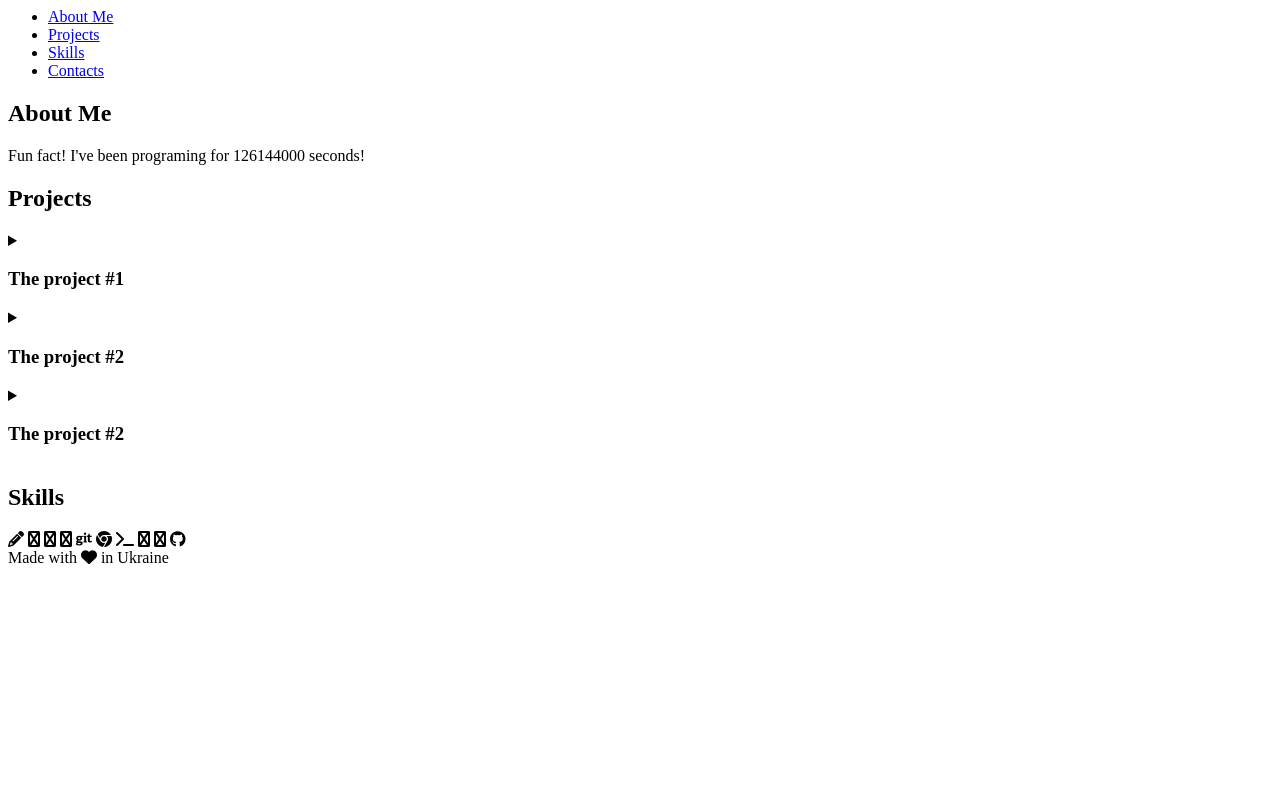
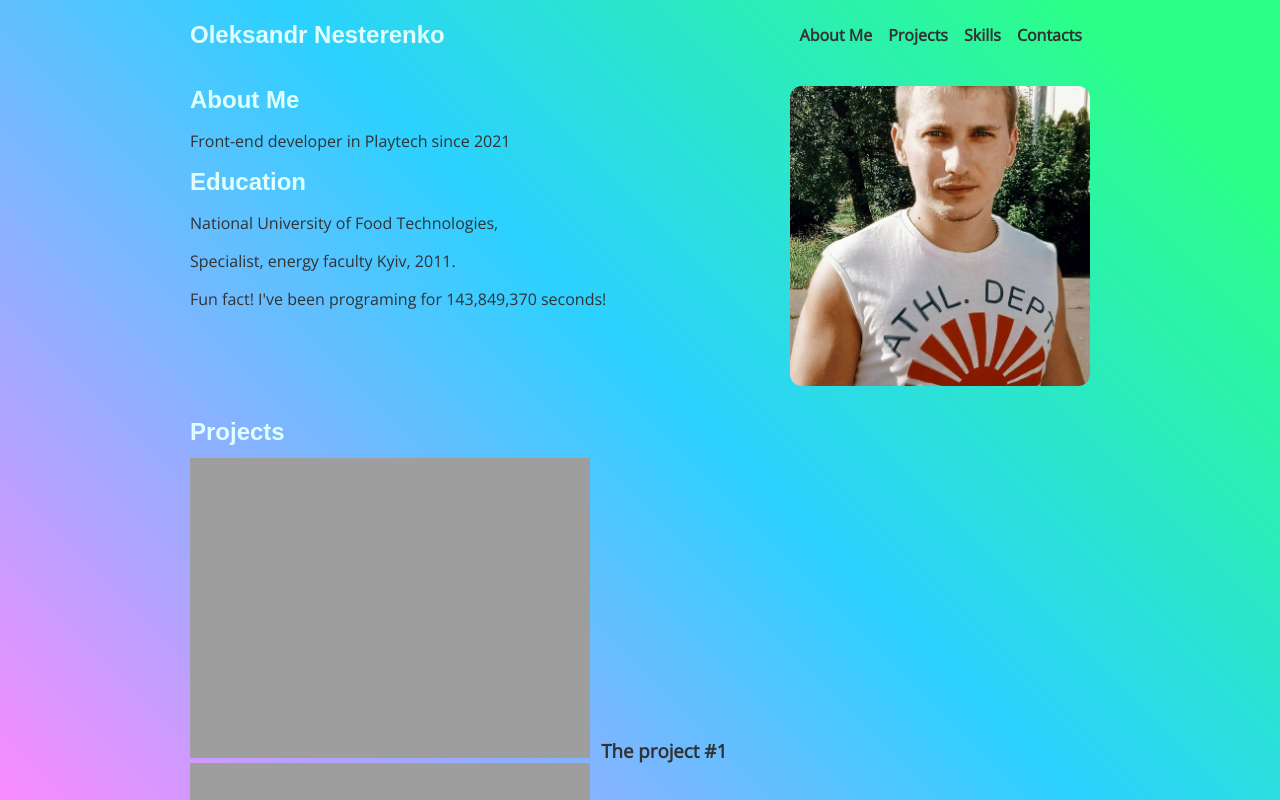
Before and after one commit to Stan0men/Portfolio, a plain HTML site: page index.html in a window 1280 px wide. Shown: the top 800 px of the page. Drawn offline with nearby package versions, Linux system fonts and the light colour scheme; files that its build step writes are made by us from their sources; a web font is replaced by a local one.

Commit message:
add styles, content, some js

```diff
--- a/index.html
+++ b/index.html
@@ -2,12 +2,12 @@
   <meta charset="UTF-8">
   <meta name="viewport" content="width=device-width, initial-scale=1.0">
   <title>My Portfolio</title>
-  <link rel="stylesheet" href="styles/styles.css">
-  <script src="https://use.fontawesome.com/f019e3be40.js"></script>
+  <link rel="stylesheet" href="styles.css">
+  <script src="https://kit.fontawesome.com/e1b4e19bb3.js" crossorigin="anonymous"></script>
 </head>
 <body>
   <nav>
-    <h2 id="logo"></h2>
+    <h2 id="logo">Oleksandr Nesterenko</h2>
     <ul class="navigation-items">
       <li class="navigation-item"><a href="#about-me">About Me</a></li>
       <li class="navigation-item"><a href="#projects">Projects</a></li>
@@ -21,13 +21,18 @@
       <div class="about-me-container">
         <div class="about-me-text-container">
           <h2>About Me</h2>
-
+          <p>Front-end developer in Playtech since 2021</p>
+          <h2>Education</h2>
+          <p>National University of Food Technologies,</p>
+          <p>Specialist, energy faculty Kyiv, 2011.</p>
           <p>
             Fun fact! I've been programing for
             <span id="time-container">126144000</span> seconds!
           </p>
         </div>
+        <img src="/img/me.jpg" class="portrait"></img>
       </div>
+
     </section>
 
     <section id="projects">
@@ -54,21 +59,16 @@
     <section id="skills">
       <h2>Skills</h2>
       <div id="skills-container">
-        <i class="fa fa-pencil" ></i>
-        <i class="fa fa-css3-alt"></i>
-        <i class="fa fa-js"></i>
-        <i class="fa fa-figma"></i>
-        <i class="fa fa-git"></i>
-        <i class="fa fa-chrome"></i>
-        <i class="fa fa-terminal"></i>
-        <i class="fa fa-npm"></i>
-        <i class="fa fa-node"></i>
-        <i class="fa fa-github"></i>
+        <i class="fa-brands fa-css3-alt" aria-hidden="true" title="CSS3"></i>
+        <i class="fa-brands fa-html5" aria-hidden="true" title="HTML5"></i>
+        <i class="fa-brands fa-js" aria-hidden="true" title="JavaScript"></i>
+        <i class="fa-brands fa-figma" aria-hidden="true" title="Figma"></i>
+        <i class="fa-brands fa-git-alt" aria-hidden="true" title="Git"></i>
       </div>
     </section>
   </main>
 
-  <footer>Made with <i class="fa fa-heart"></i> in Ukraine</footer>
+  <footer>Made with <i class="fa fa-heart heart"></i> in Ukraine</footer>
   <script src="script.js"></script>
 </body>
 </html>
--- a/script.js
+++ b/script.js
@@ -0,0 +1,13 @@
+ const timeContainer = document.getElementById("time-container");
+    const START_PROGRAMMING = "01-01-2018";
+    const START_PROGRAMMING_DATE = new Date(START_PROGRAMMING);
+    const intlNumberFormatter = new Intl.NumberFormat("en-US");
+
+    setInterval(() => {
+      const now = new Date();
+      const difference = Math.floor(
+        (now.getTime() - START_PROGRAMMING_DATE.getTime()) / 1000
+      );
+
+      timeContainer.innerText = intlNumberFormatter.format(difference);
+    }, 1000);
--- a/styles.css
+++ b/styles.css
@@ -0,0 +1,159 @@
+@import url("https://fonts.googleapis.com/css2?family=Open+Sans&family=Proza+Libre:wght@700&display=swap");
+@import url("https://cdn.jsdelivr.net/npm/bootstrap-icons@1.3.0/font/bootstrap-icons.css");
+
+html {
+  scroll-behavior: smooth;
+}
+
+html,
+body {
+  height: 100%;
+  color: var(--font-color);
+}
+
+:root {
+  --spacing-1: 8px;
+  --spacing-2: 12px;
+  --spacing-3: 16px;
+  --spacing-4: 24px;
+
+  --border-radius: 12px;
+
+  --font-color: #323232;
+}
+
+.heart {
+  color: red;
+}
+
+h2 {
+  font-family: "Proza Libre", sans-serif;
+  margin: 0;
+  margin-bottom: var(--spacing-2);
+}
+
+body {
+  font-family: "Open Sans", sans-serif;
+  margin: 0;
+  padding: 0 var(--spacing-3);
+  max-width: 900px;
+  margin: 0 auto;
+  display: flex;
+  flex-direction: column;
+  background-color: #FA8BFF;
+background-image: linear-gradient(45deg, #FA8BFF 0%, #2BD2FF 52%, #2BFF88 90%);
+
+}
+
+nav {
+  display: flex;
+  align-items: center;
+  padding: var(--spacing-3) 0;
+}
+
+.navigation-items {
+  display: flex;
+  list-style-type: none;
+  padding: 0;
+  align-items: center;
+  margin: 0;
+  margin-left: auto;
+}
+
+.navigation-item {
+  margin: var(--spacing-1);
+}
+
+h2{
+  color: lightcyan;
+}
+
+.portrait {
+  width: 300px;
+  border-radius: var(--border-radius);
+  flex-shrink: 0;
+}
+
+.about-me-container {
+  display: flex;
+  justify-content: space-between;
+}
+
+.about-me-text-container {
+  margin-right: var(--spacing-3);
+}
+
+.project-image {
+  width: 50%;
+}
+
+.project-title h3 {
+  display: inline;
+}
+
+details {
+  cursor: pointer;
+}
+
+summary {
+  list-style-image: url(https://s3-us-west-2.amazonaws.com/s.cdpn.io/3/right-arrow.svg);
+}
+
+footer {
+  margin-top: auto;
+  padding: var(--spacing-2) 0;
+  text-align: center;
+}
+
+section {
+  padding: var(--spacing-3) 0;
+}
+
+.icon {
+  font-size: 2em;
+  color: var(--font-color);
+  margin: 0 var(--spacing-1);
+}
+
+a {
+  color: var(--font-color);
+  text-decoration: none;
+  font-weight: 600;
+}
+
+#logo {
+  margin: 0;
+}
+
+#skills-container{
+  display: flex;
+  width: 100%;
+  justify-content: space-between;
+  flex-wrap: wrap;
+}
+
+#skills-container > * {
+  font-size: 2em;
+  width: 2em;
+  margin-top: var(--spacing-1);
+}
+
+#contact{
+  text-align: center;
+}
+
+#contact div {
+  display: flex;
+  width: 50%;
+  justify-content: space-between;
+  flex-direction: row;
+  flex-wrap: wrap;
+  font-size: 2em;
+  margin: 0 auto;
+}
+
+@media only screen and (max-width: 600px) {
+  .about-me-container {
+    flex-direction: column;
+  }
+}
```
Also changed, not shown: contacts.html (added, +32 -0 lines), img/me.jpg (added).
